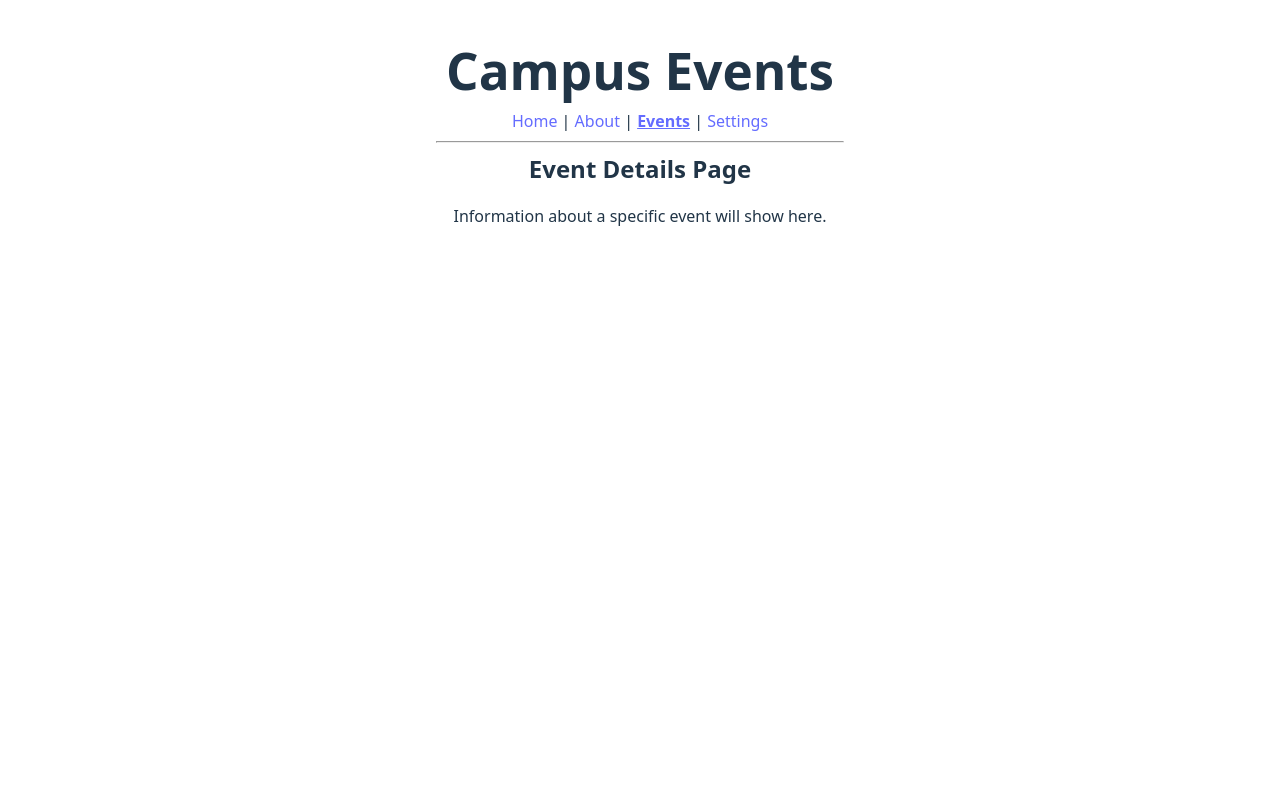
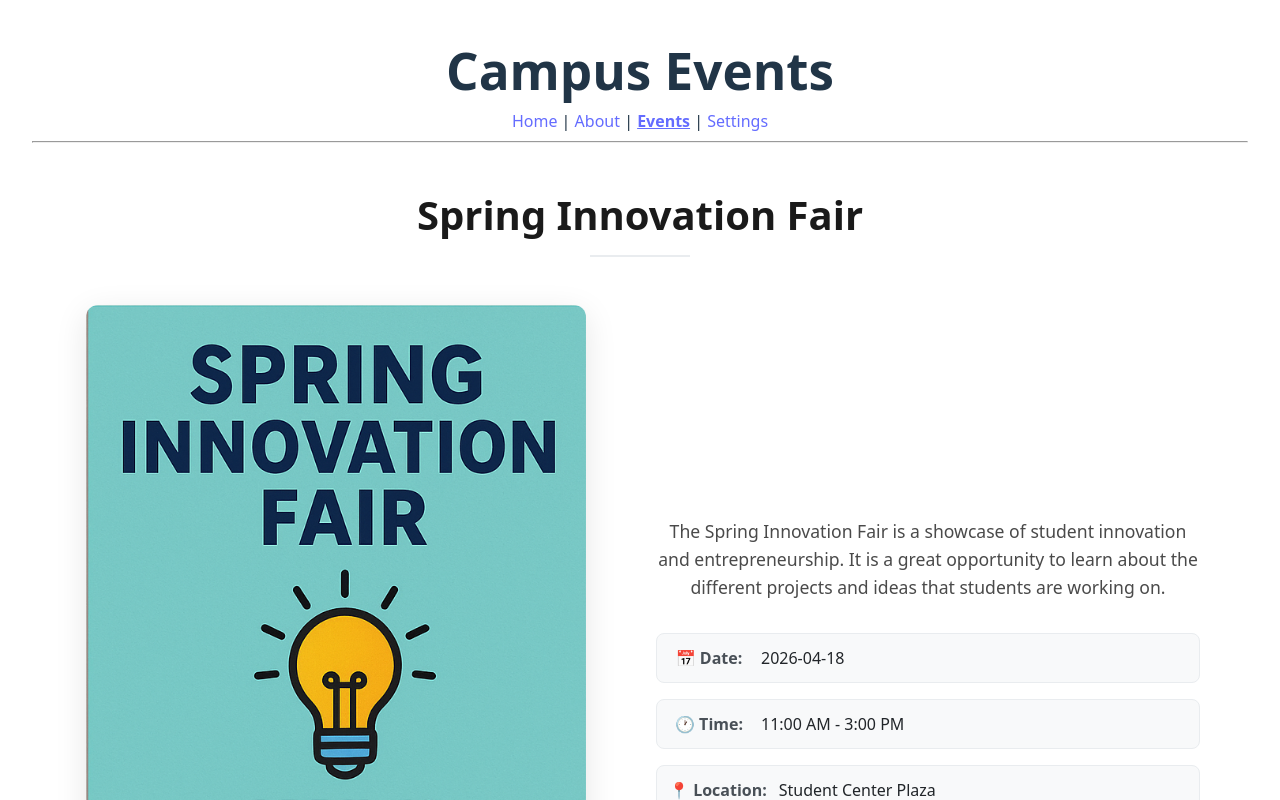
Before and after one commit to IT3049C/react-nav-demos, a React (Vite) app: page /events/details in a window 1280 px wide. Shown: the top 800 px of the page. Built offline with nearby package versions, Linux system fonts and the light colour scheme.

Commit message:
hard coded event in event details

```diff
--- a/src/pages/EventDetails.jsx
+++ b/src/pages/EventDetails.jsx
@@ -1,8 +1,54 @@
+import "./EventDetails.css";
+import springInnovationFair from "../assets/spring-innovation-fair.png";
+
 export function EventDetails() {
+  const event = {
+    id: 1,
+    name: `Spring Innovation Fair`,
+    description: `The Spring Innovation Fair is a showcase of student innovation and entrepreneurship. It is a great opportunity to learn about the different projects and ideas that students are working on.`,
+    date: `2026-04-18`,
+    time: `11:00 AM - 3:00 PM`,
+    location: `Student Center Plaza`,
+    image: springInnovationFair,
+  };
+
   return (
-    <section>
-      <h2>Event Details Page</h2>
-      <p>Information about a specific event will show here.</p>
-    </section>
+    <div className="event-details-container">
+      {/* Header Section */}
+      <div className="header-section">
+        <h1 className="event-title">{event.name}</h1>
+        <hr className="header-divider" />
+      </div>
+
+      {/* Split Content Section */}
+      <div className="split-content">
+        {/* Image Section */}
+        <div className="image-section">
+          <img src={event.image} alt={event.name} className="event-image" />
+        </div>
+
+        {/* Details Section */}
+        <div className="details-section">
+          <p className="event-description">{event.description}</p>
+
+          <div className="details-list">
+            <div className="detail-item">
+              <span className="detail-label">📅 Date:</span>
+              <span className="detail-value">{event.date}</span>
+            </div>
+
+            <div className="detail-item">
+              <span className="detail-label">🕐 Time:</span>
+              <span className="detail-value">{event.time}</span>
+            </div>
+
+            <div className="detail-item">
+              <span className="detail-label">📍 Location:</span>
+              <span className="detail-value">{event.location}</span>
+            </div>
+          </div>
+        </div>
+      </div>
+    </div>
   );
 }
```
